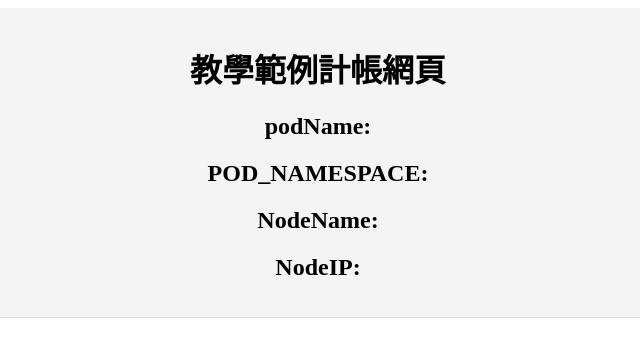
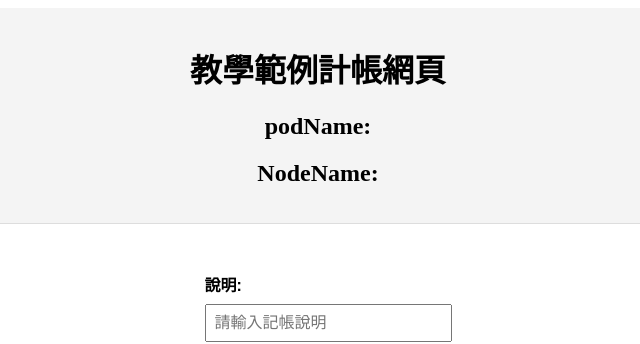
Before and after one commit to chenliTW/accounting_app_separating, a Nuxt app in the folder frontend/: page / in a window 1280 px wide. Shown: the top 344 px of the page, without its empty margins (322-962 px from the left). Built offline with nearby package versions, Linux system fonts and the light colour scheme; no server answers.

Commit message:
update: only podname and nodename

```diff
--- a/frontend/app.vue
+++ b/frontend/app.vue
@@ -3,9 +3,7 @@
     <header class="site-header">
       <h1>教學範例計帳網頁 </h1>
       <h2>podName: {{ config.public.POD_NAME }}</h2>
-      <h2>POD_NAMESPACE: {{ config.public.POD_NAMESPACE }}</h2>
       <h2>NodeName: {{ config.public.NODE_NAME }}</h2>
-      <h2>NodeIP: {{ config.public.NODE_IP }}</h2>
     </header>
 
     <!-- Nuxt3 會根據路由載入各個頁面 -->
```
